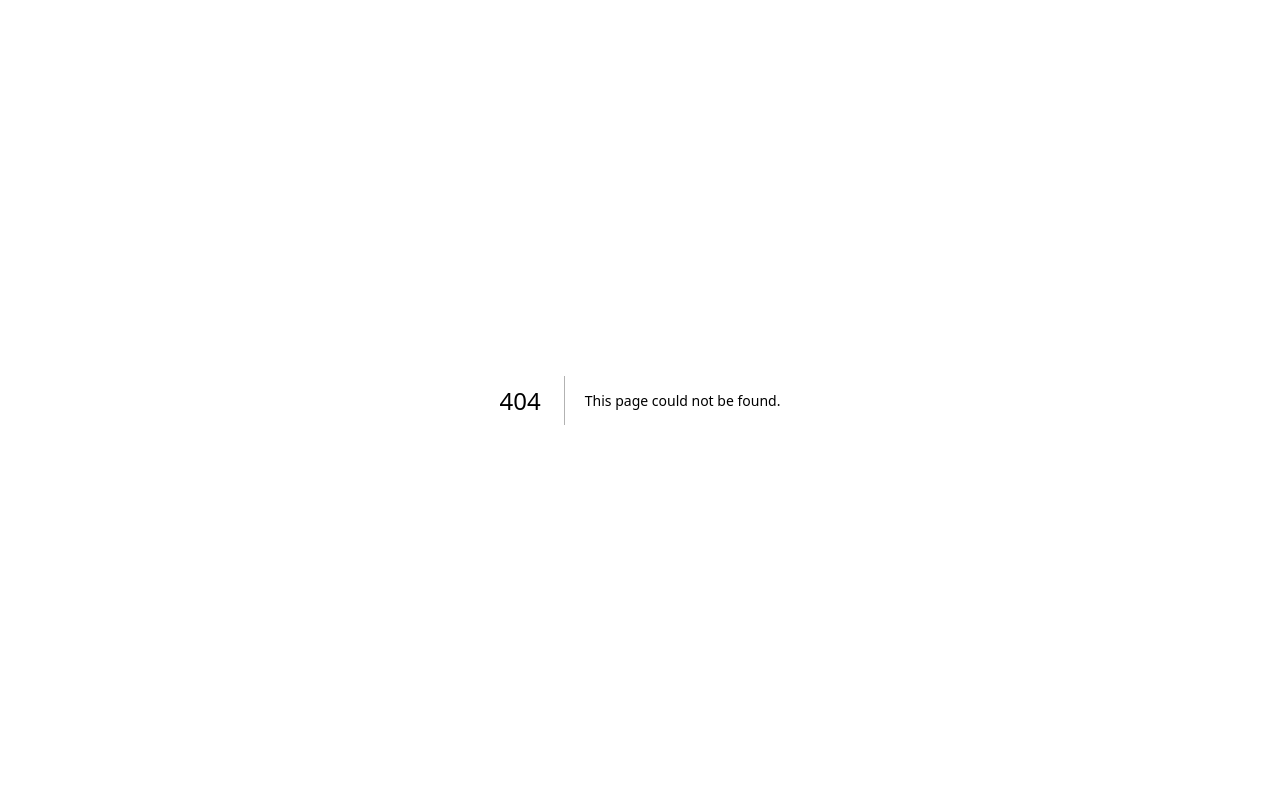
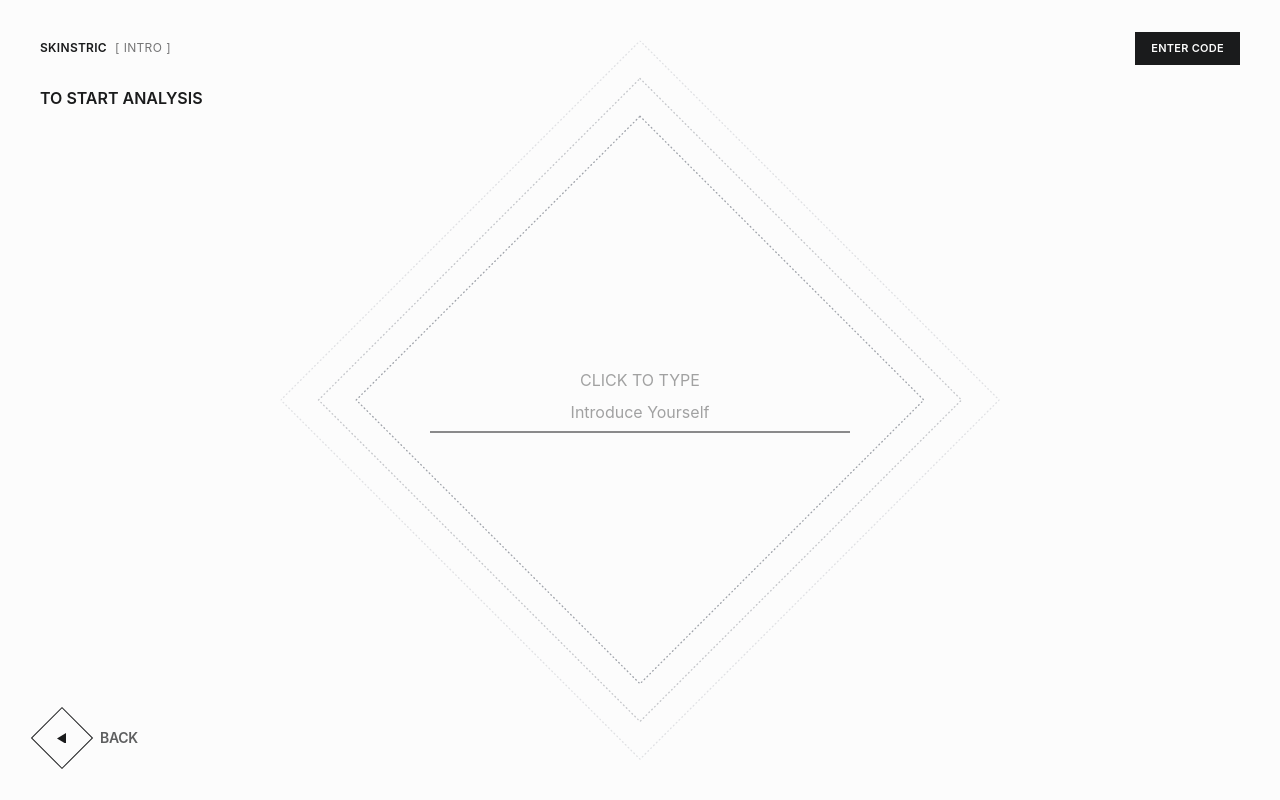
Before and after one commit to NickSoltau/Skinstric, a Next.js app in the folder skinstric/: page /testing in a window 1280 px wide. Before the commit this address had no page. Built offline with nearby package versions, Linux system fonts and the light colour scheme.

Commit message:
Phase 1: name/location form with validation, Enter-driven flow, API submission

```diff
--- a/skinstric/src/app/globals.css
+++ b/skinstric/src/app/globals.css
@@ -17,6 +17,7 @@
 @theme inline {
   --color-canvas: var(--color-canvas);
   --color-ink: var(--color-ink);
+  --color-diamond-border: var(--color-diamond-border);
   --font-display: var(--font-display);
 
   --text-h1-1920: 128px;
@@ -26,6 +27,14 @@
   --text-caption-1920: 14px;
   --text-caption-1920--line-height: 24px;
   --text-caption-1920--letter-spacing: 0em;
+
+  --text-eyebrow-1920: 16px;
+  --text-eyebrow-1920--line-height: 24px;
+  --text-eyebrow-1920--letter-spacing: -0.02em;
+
+  --text-h3-1920: 60px;
+  --text-h3-1920--line-height: 64px;
+  --text-h3-1920--letter-spacing: -0.07em;
 }
 
 * {
@@ -43,6 +52,25 @@ body {
   font-family: var(--font-display);
   -webkit-font-smoothing: antialiased;
 }
+/* Placeholder text for /testing step inputs should read as full ink
+   color per Figma (the "Introduce Yourself" text layer itself),
+   not the browser's default washed-out placeholder gray. */
+.diamond-step-input::placeholder {
+  color: var(--color-ink);
+  opacity: 0.4;
+}
+@keyframes diamond-step-dot {
+  0%,
+  80%,
+  100% {
+    opacity: 0.2;
+    transform: scale(0.85);
+  }
+  40% {
+    opacity: 1;
+    transform: scale(1);
+  }
+}
 
 @media (prefers-reduced-motion: reduce) {
   *,
--- /dev/null
+++ b/skinstric/src/app/testing/page.js
@@ -0,0 +1,96 @@
+"use client";
+
+import { useState } from "react";
+import DiamondStep from "@/components/DiamondStep";
+
+const TEXT_PATTERN = /^[A-Za-z][A-Za-z\s'-]*$/;
+
+const PHASE_ONE_ENDPOINT =
+  "https://us-central1-api-skinstric-ai.cloudfunctions.net/skinstricPhaseOne";
+
+const NAME_KEY = "skinstric_name";
+const LOCATION_KEY = "skinstric_location";
+
+function readSaved(key) {
+  if (typeof window === "undefined") return "";
+  return window.localStorage.getItem(key) ?? "";
+}
+
+export default function TestingPage() {
+  const [step, setStep] = useState("name");
+  const [name, setName] = useState(() => readSaved(NAME_KEY));
+  const [location, setLocation] = useState(() => readSaved(LOCATION_KEY));
+  const [locationPhase, setLocationPhase] = useState("input");
+
+  const trimmedName = name.trim();
+  const trimmedLocation = location.trim();
+  const isNameValid = TEXT_PATTERN.test(trimmedName);
+  const isLocationValid = TEXT_PATTERN.test(trimmedLocation);
+
+  const handleBack = () => {
+    window.localStorage.removeItem(NAME_KEY);
+    window.localStorage.removeItem(LOCATION_KEY);
+  };
+
+  const handleNameEnter = () => {
+    if (!isNameValid) return;
+    window.localStorage.setItem(NAME_KEY, trimmedName);
+    setStep("location");
+  };
+
+  const handleLocationChange = (next) => {
+    setLocation(next);
+    if (locationPhase !== "input") setLocationPhase("input");
+  };
+
+  const handleLocationEnter = async () => {
+    if (!isLocationValid || locationPhase !== "input") return;
+    window.localStorage.setItem(LOCATION_KEY, trimmedLocation);
+    setLocationPhase("loading");
+
+    try {
+      const response = await fetch(PHASE_ONE_ENDPOINT, {
+        method: "POST",
+        headers: { "Content-Type": "application/json" },
+        body: JSON.stringify({ name: trimmedName, location: trimmedLocation }),
+      });
+      const data = await response.json();
+      console.log("Phase 1 API response:", data);
+      setLocationPhase("success");
+    } catch (error) {
+      console.error("Phase 1 API request failed:", error);
+      setLocationPhase("input");
+    }
+  };
+
+  const handleProceedClick = () => {
+    console.log("Proceeding to Phase 2 (not built yet)");
+  };
+
+  if (step === "location") {
+    return (
+      <DiamondStep
+        placeholder="Where are you from?"
+        value={location}
+        onChange={handleLocationChange}
+        onEnter={handleLocationEnter}
+        boxWidth={488}
+        phase={locationPhase}
+        onProceedClick={handleProceedClick}
+        onBack={handleBack}
+      />
+    );
+  }
+
+  return (
+    <DiamondStep
+      placeholder="Introduce Yourself"
+      value={name}
+      onChange={setName}
+      onEnter={handleNameEnter}
+      boxWidth={420}
+      phase="input"
+      onBack={handleBack}
+    />
+  );
+}
--- a/skinstric/src/components/DiamondNavLink.jsx
+++ b/skinstric/src/components/DiamondNavLink.jsx
@@ -30,7 +30,7 @@ function Arrow({ direction }) {
   );
 }
 
-export default function DiamondNavLink({ label, direction, href }) {
+export default function DiamondNavLink({ label, direction, href, onClick }) {
   const icon = (
     <span className="relative flex h-11 w-11 shrink-0 items-center justify-center">
       {/* rect-outer-line */}
@@ -50,9 +50,17 @@ export default function DiamondNavLink({ label, direction, href }) {
     </span>
   );
 
+  const handleClick = onClick
+    ? (event) => {
+        event.preventDefault();
+        onClick(event);
+      }
+    : undefined;
+
   return (
 
-      <a href={href}
+      <a href={href ?? "#"}
+      onClick={handleClick}
       className="group flex items-center gap-4 focus-visible:outline focus-visible:outline-2 focus-visible:outline-offset-4 focus-visible:outline-[var(--color-ink)]"
     >
       {direction === "left" ? (
--- /dev/null
+++ b/skinstric/src/components/DiamondStep.jsx
@@ -0,0 +1,153 @@
+"use client";
+
+import { useId } from "react";
+import DiamondNavLink from "@/components/DiamondNavLink";
+import NestedDiamonds from "@/components/NestedDiamonds";
+import SiteHeader from "@/components/SiteHeader";
+
+function LoadingDots() {
+  return (
+    <span className="mt-3 flex items-center justify-center gap-1.5" aria-hidden>
+      {[0, 1, 2].map((i) => (
+        <span
+          key={i}
+          className="h-1.5 w-1.5 rounded-full bg-[var(--color-ink)]/40"
+          style={{
+            animation: "diamond-step-dot 1.2s ease-in-out infinite",
+            animationDelay: `${i * 0.15}s`,
+          }}
+        />
+      ))}
+    </span>
+  );
+}
+
+export default function DiamondStep({
+  eyebrow = "TO START ANALYSIS",
+  placeholder,
+  value,
+  onChange,
+  onEnter,
+  onBack,
+  onProceedClick,
+  boxWidth = 420,
+  phase = "input",
+  loadingText = "Processing submission",
+  successHeadline = "Thank you!",
+  successSubtext = "Proceed for the next step",
+}) {
+  const inputId = useId();
+
+  const handleKeyDown = (event) => {
+    if (event.key === "Enter") {
+      event.preventDefault();
+      onEnter?.();
+    }
+  };
+
+  return (
+    <main className="relative min-h-screen w-full overflow-hidden">
+      <SiteHeader crumb="INTRO" />
+
+      <p
+        className="absolute left-8 top-[86px] uppercase text-[var(--color-ink)] md:left-10"
+        style={{
+          fontSize: "var(--text-eyebrow-1920)",
+          lineHeight: "var(--text-eyebrow-1920--line-height)",
+          letterSpacing: "var(--text-eyebrow-1920--letter-spacing)",
+          fontWeight: 600,
+        }}
+      >
+        {eyebrow}
+      </p>
+
+      <NestedDiamonds />
+
+      <div
+        className="absolute left-1/2 top-1/2 z-10 w-[90vw] -translate-x-1/2 -translate-y-1/2 text-center"
+        style={{ maxWidth: boxWidth }}
+      >
+        {phase === "input" && (
+          <>
+            <label
+              htmlFor={inputId}
+              className="mb-2 block uppercase"
+              style={{
+                fontSize: "var(--text-caption-1920)",
+                lineHeight: "var(--text-caption-1920--line-height)",
+                color: "var(--color-ink)",
+                opacity: 0.4,
+              }}
+            >
+              Click to type
+            </label>
+            <input
+              id={inputId}
+              type="text"
+              value={value}
+              onChange={(event) => onChange(event.target.value)}
+              onKeyDown={handleKeyDown}
+              placeholder={placeholder}
+              autoComplete="off"
+              className="diamond-step-input w-full border-0 border-b bg-transparent text-center font-normal outline-none focus-visible:outline-none"
+              style={{
+                fontSize: "clamp(2rem, 6vw, var(--text-h3-1920))",
+                lineHeight: "var(--text-h3-1920--line-height)",
+                letterSpacing: "var(--text-h3-1920--letter-spacing)",
+                color: "var(--color-ink)",
+                borderColor: "var(--color-ink)",
+                paddingBottom: 8,
+              }}
+            />
+          </>
+        )}
+
+        {phase === "loading" && (
+          <div>
+            <p
+              className="uppercase"
+              style={{
+                fontSize: "var(--text-caption-1920)",
+                lineHeight: "var(--text-caption-1920--line-height)",
+                color: "var(--color-ink)",
+                opacity: 0.6,
+              }}
+            >
+              {loadingText}
+            </p>
+            <LoadingDots />
+          </div>
+        )}
+
+        {phase === "success" && (
+          <div>
+            <p
+              className="font-normal text-[var(--color-ink)]"
+              style={{
+                fontSize: "clamp(1.5rem, 4vw, 32px)",
+                lineHeight: 1.2,
+              }}
+            >
+              {successHeadline}
+            </p>
+            <p
+              className="mt-2 text-[var(--color-ink)]/60"
+              style={{ fontSize: "var(--text-caption-1920)" }}
+            >
+              {successSubtext}
+            </p>
+          </div>
+        )}
+      </div>
+
+      <div className="absolute inset-x-0 bottom-8 z-10 flex items-center justify-between px-8 md:bottom-10 md:px-10">
+        <DiamondNavLink label="BACK" direction="left" href="/" onClick={onBack} />
+        {phase === "success" ? (
+          <DiamondNavLink label="PROCEED" direction="right" href="#" onClick={onProceedClick} />
+        ) : (
+          <span />
+        )}
+      </div>
+    </main>
+  );
+}
--- /dev/null
+++ b/skinstric/src/components/NestedDiamonds.jsx
@@ -0,0 +1,48 @@
+const DIAMONDS = [
+  { size: 602, opacity: 1 },
+  { size: 682, opacity: 0.6 },
+  { size: 762, opacity: 0.3 },
+];
+
+// Largest diamond (762) has a diagonal of ~1078 (762*sqrt(2)).
+const CANVAS = 1078;
+const CENTER = CANVAS / 2;
+
+// Figma's frame is 1920px wide — these are fixed px sizes and only
+// look right at that exact width. Scale as a percentage of viewport
+// width instead (same fix already applied to the hero headline),
+// capped at the literal Figma size so it doesn't keep growing past
+// the reference resolution on very wide screens.
+const DISPLAY_SIZE = `min(${((CANVAS / 1920) * 100).toFixed(4)}vw, ${CANVAS}px)`;
+
+export default function NestedDiamonds() {
+  return (
+    <div
+      aria-hidden
+      className="pointer-events-none absolute left-1/2 top-1/2 -translate-x-1/2 -translate-y-1/2"
+      style={{ width: DISPLAY_SIZE, height: DISPLAY_SIZE }}
+    >
+      <svg width="100%" height="100%" viewBox={`0 0 ${CANVAS} ${CANVAS}`}>
+        {DIAMONDS.map(({ size, opacity }) => {
+          const offset = (CANVAS - size) / 2;
+          return (
+            <rect
+              key={size}
+              x={offset}
+              y={offset}
+              width={size}
+              height={size}
+              fill="none"
+              stroke="var(--color-diamond-border)"
+              strokeWidth={2}
+              strokeOpacity={opacity}
+              strokeDasharray="1 5"
+              strokeLinecap="round"
+              transform={`rotate(45 ${CENTER} ${CENTER})`}
+            />
+          );
+        })}
+      </svg>
+    </div>
+  );
+}
```
